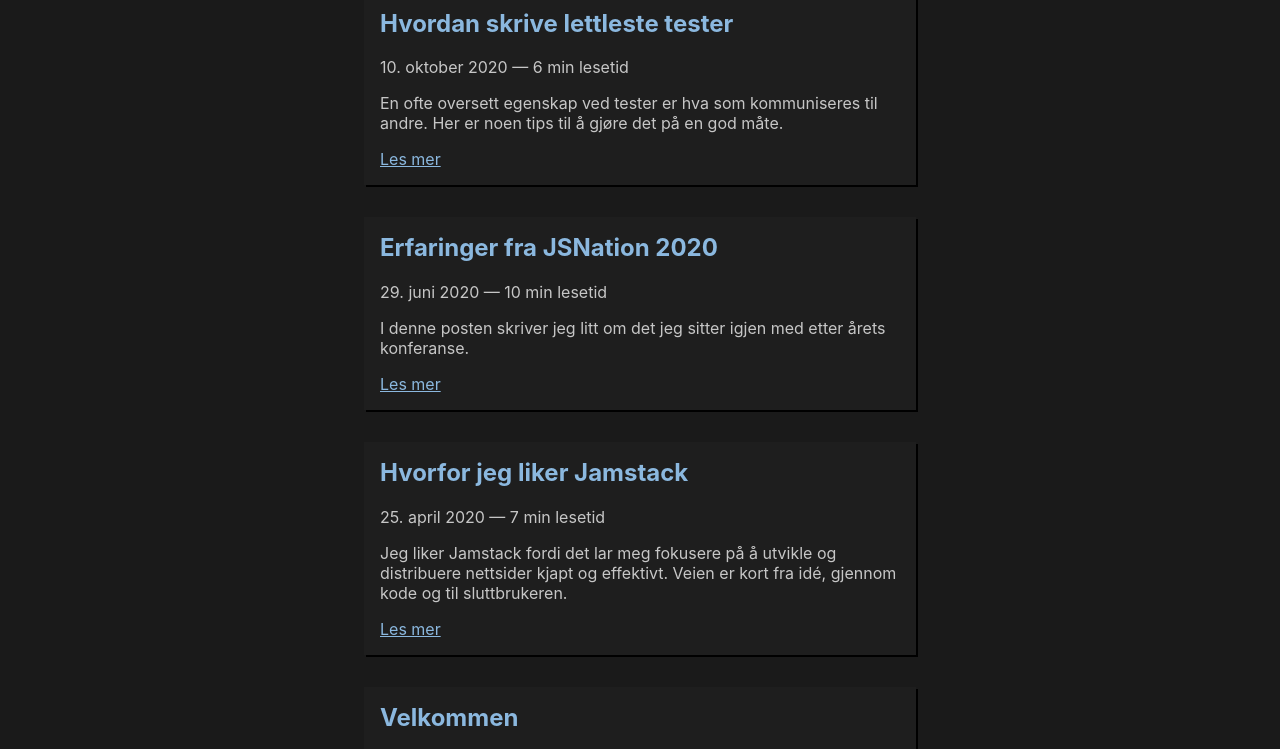
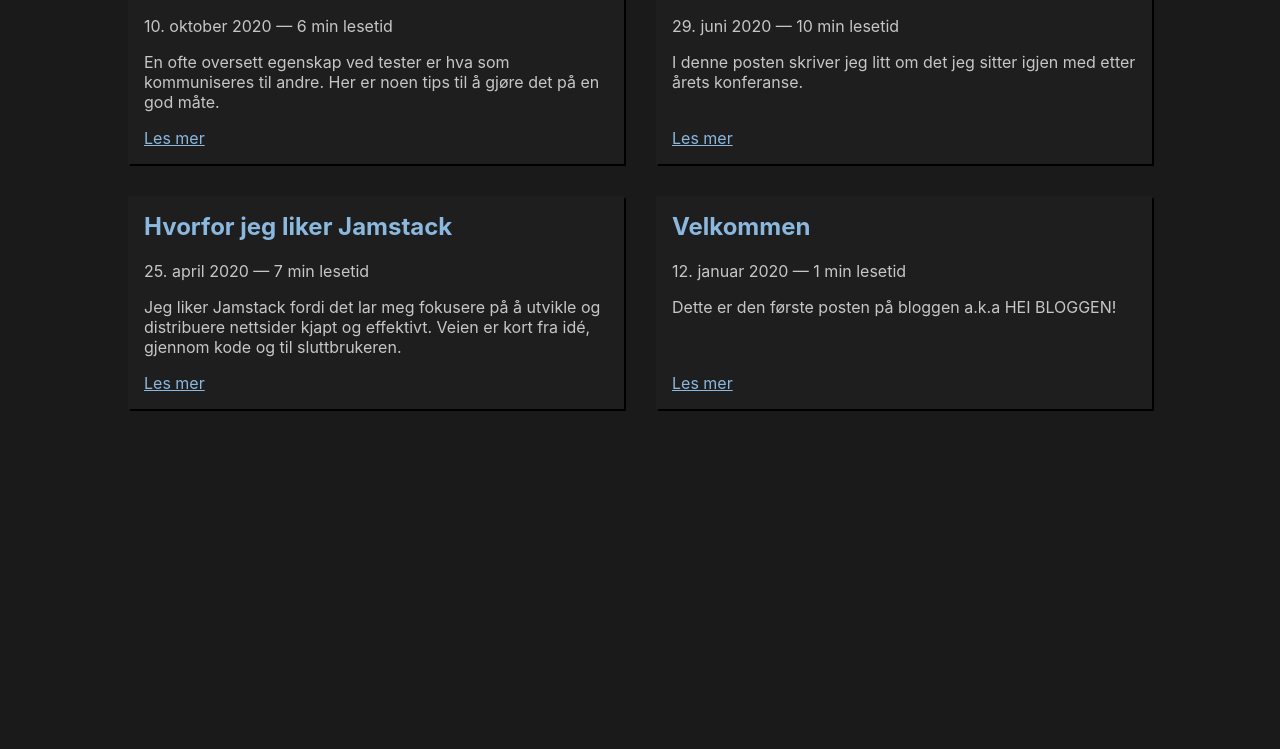
Before and after one commit to simonvea/simonsier, an Eleventy site: page src/index.html in a window 1280 px wide. Shown: the part 290-1039 px from the top of the page. After the commit the page ends 800 px from the top, so only its background shows below. Built offline with nearby package versions, Linux system fonts and the light colour scheme; Eleventy itself is replaced by a stand-in of ours; files that its build step writes are made by us from their sources; what markdown-it-modify-token, markdown-it-table-of-contents would draw is missing.

Commit message:
refactor: make posts its own component
Also includes some css changes to improve listing of posts

```diff
--- a/src/_includes/critical.css
+++ b/src/_includes/critical.css
@@ -130,55 +130,51 @@ html {
 
 .main-container {
   margin: 0 20px 10vh;
+  display: flex;
+  flex-direction: column;
+  align-items: center;
 }
 
-.last-posts__container {
-  margin: auto;
-}
-
-.last-posts__posts-container,
-.archive__container {
+.posts {
   display: grid;
   gap: 2rem;
   grid-template-columns: auto;
   justify-content: center;
 }
 
-.last-posts__post,
-.archive__post {
+.post {
   box-shadow: 2px 2px #000000;
   background-color: rgba(255, 255, 255, 0.02);
   padding: 1rem;
   max-width: 520px;
+  display: flex;
+  flex-direction: column;
 }
 
-.last-posts__post > h2,
-.archive__post > h2 {
+.post > h2 {
   margin-top: 0;
 }
 
-.last-posts__title,
-.archive__title {
+.posts__title {
   font-size: 1.5rem;
 }
 
-.last-posts__link,
-.archive__link,
+.post__link,
 a {
   color: #8bb8df;
   text-decoration: none;
 }
 
-.last-posts__link:hover,
-.archive__link:hover,
+.post__link:hover,
 a:hover {
   text-decoration: underline;
 }
 
-.last-posts__more,
-.archive__more {
+.post__more {
   color: #8bb8df;
   text-decoration: underline;
+  justify-self: flex-end;
+  margin-top: auto;
 }
 
 .article p {
@@ -269,8 +265,8 @@ article li {
   }
 
   .main-container {
-    margin-left: 22vw;
-    margin-right: 22vw;
+    margin-left: 10vw;
+    margin-right: 10vw;
   }
 
   .about {
@@ -300,7 +296,18 @@ article li {
     font-size: 3rem;
   }
 
-  .last-posts__title {
+  .posts {
+    grid-template-columns: 1fr 1fr;
+  }
+
+  .posts__title {
     font-size: 2rem;
   }
 }
+
+@media only screen and (min-width: 1366px) {
+  .main-container {
+    margin-left: 22vw;
+    margin-right: 22vw;
+  }
+}
--- a/src/_includes/head.njk
+++ b/src/_includes/head.njk
@@ -2,7 +2,7 @@
     <meta name="viewport" content="width=device-width, initial-scale=1.0">
     <meta http-equiv="X-UA-Compatible" content="ie=edge">
     {% if description %}
-    <meta name="description" content="{{description}}">
+    <meta name="description" content="{{description}} Author: Simon Opheim">
     {% endif %}
     {% set css %}
     {% include "critical.css" %}
--- /dev/null
+++ b/src/_includes/posts.njk
@@ -0,0 +1,29 @@
+<section>
+  <h2 class="posts__title">{{ postsTitle }}</h2>
+  <div class="posts">
+    {% for post in posts %}
+    <article class="post">
+      <h2>
+        <a class="post__link" href="{{ post.url | url }}"
+          >{{ post.data.title }}</a
+        >
+      </h2>
+      <section>
+      <time datetime="{{ post.date | dateIso }}"
+        >{{ post.date | dateReadable }}</time
+      >
+      <span
+        >— {{ helpers.getReadingTime(post.templateContent) }} min lesetid</span
+      >
+      </section>
+      <p>{{post.data.description }}</p>
+      <a
+        class="post__more"
+        href="{{ post.url | url }}"
+        aria-label="Les mer om {{ post.data.title }}"
+        >Les mer</a
+      >
+    </article>
+    {% endfor %}
+  </div>
+</section>
--- a/src/index.html
+++ b/src/index.html
@@ -8,35 +8,12 @@ pagination:
 eleventyNavigation:
   key: Hjem
   order: 0
+title: En blogg om filosofi, programmering og annet div
+description: Landingsside og blogg for Simon Opheim
+postsTitle: Siste poster
 ---
 
-<section class="page-header">
-  <h1 class="page__title">En blogg om filosofi, programmering og annet div</h1>
+<section>
+  <h1 class="page__title">{{ title }}</h1>
+  {% include "posts.njk" %}
 </section>
-<section class="last-posts__container">
-  <h2 class="last-posts__title">Siste poster</h2>
-  <div class="last-posts__posts-container">
-    {% for post in posts %}
-    <article class="last-posts__post">
-      <h2>
-        <a class="last-posts__link" href="{{ post.url | url }}"
-          >{{ post.data.title }}</a
-        >
-      </h2>
-      <time datetime="{{ post.date | dateIso }}"
-        >{{ post.date | dateReadable }}</time
-      >
-      <span
-        >— {{ helpers.getReadingTime(post.templateContent) }} min lesetid</span
-      >
-      <p>{{post.data.description }}</p>
-      <a
-        class="last-posts__more"
-        href="{{ post.url | url }}"
-        aria-label="Les mer om {{ post.data.title }}"
-        >Les mer</a
-      >
-    </article>
-    {% endfor %}
-  </div>
-</section>
```
Also changed, not shown: src/archive.html (+5 -27 lines).
